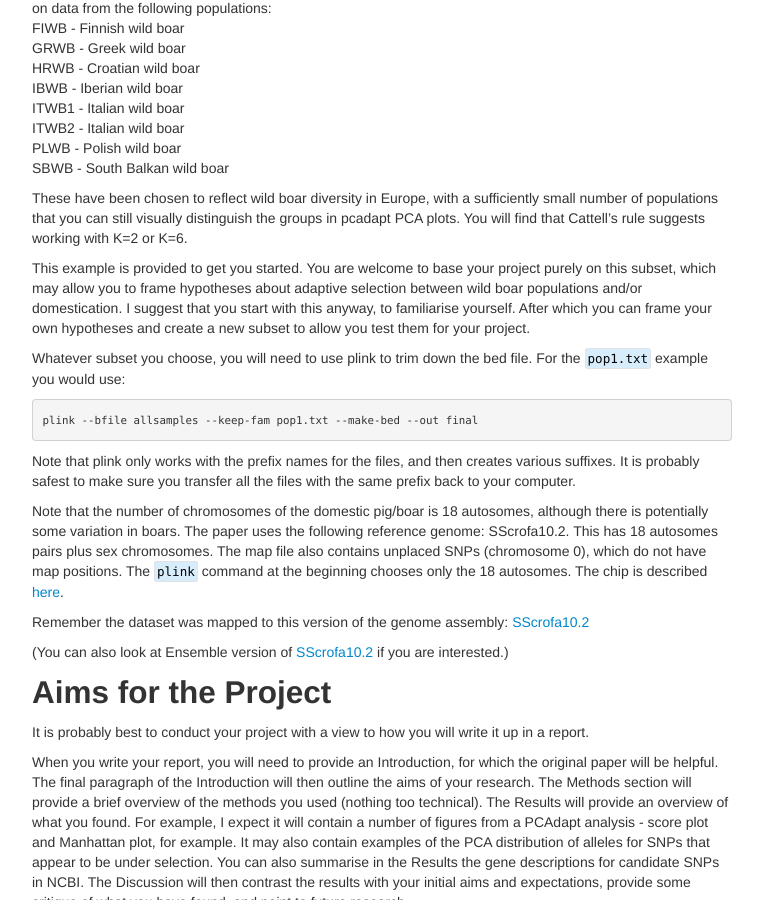
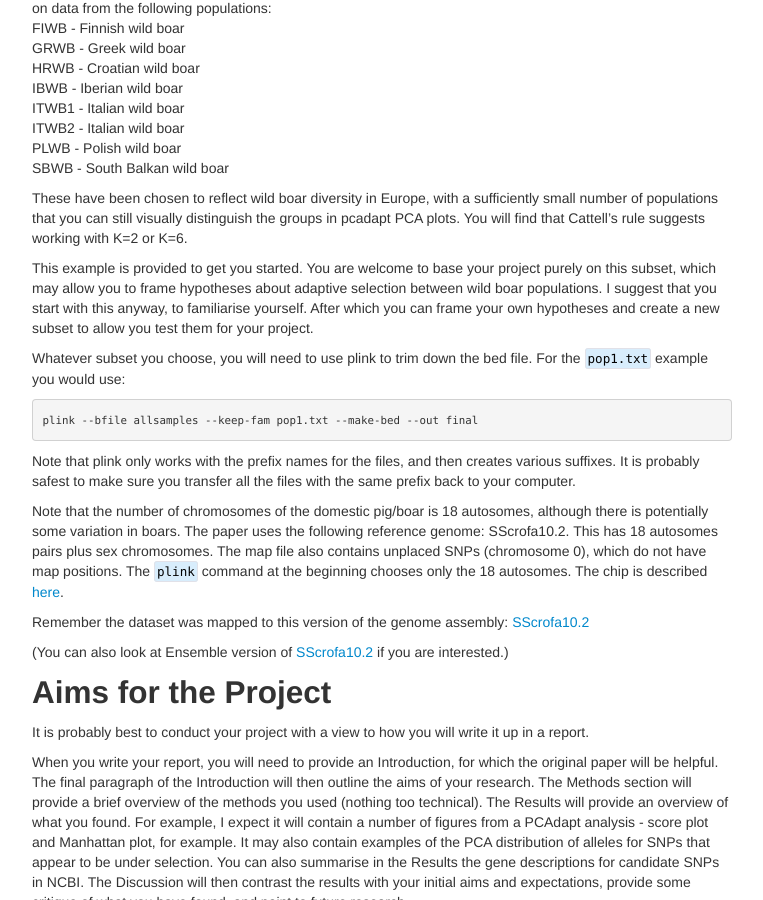
Before and after one commit to ritarasteiro/FieldCourse, a Jekyll site: the page built from pages/project.md, in a window 1280 px wide and 900 px high, scrolled down 660 px. Shown: the whole window, without its empty margins (258-1021 px from the left). Built offline with Jekyll 4.4.1, drawn with Linux system fonts in a browser that asks for light colours.

Commit message:
Update project.md

````diff
--- a/pages/project.md
+++ b/pages/project.md
@@ -27,7 +27,7 @@ SBWB  - South Balkan wild boar <br/>
 
 These have been chosen to reflect wild boar  diversity in Europe, with a sufficiently small number of populations that you can  still visually distinguish the groups in pcadapt PCA plots. You will find that Cattell's rule suggests working with K=2 or K=6.
 
-This example is provided to get you started. You are welcome to base your project purely on this subset, which may allow you to frame hypotheses about adaptive selection between wild boar populations  and/or domestication. I suggest  that you start with this anyway, to familiarise  yourself. After which you can  frame your own hypotheses and create a new subset to allow you test them for your project.
+This example is provided to get you started. You are welcome to base your project purely on this subset, which may allow you to frame hypotheses about adaptive selection between wild boar populations. I suggest  that you start with this anyway, to familiarise  yourself. After which you can  frame your own hypotheses and create a new subset to allow you test them for your project.
 
 Whatever subset you choose, you will need to use plink to trim down the  bed file. For the ```pop1.txt``` example you would use:
 ```sh
````
